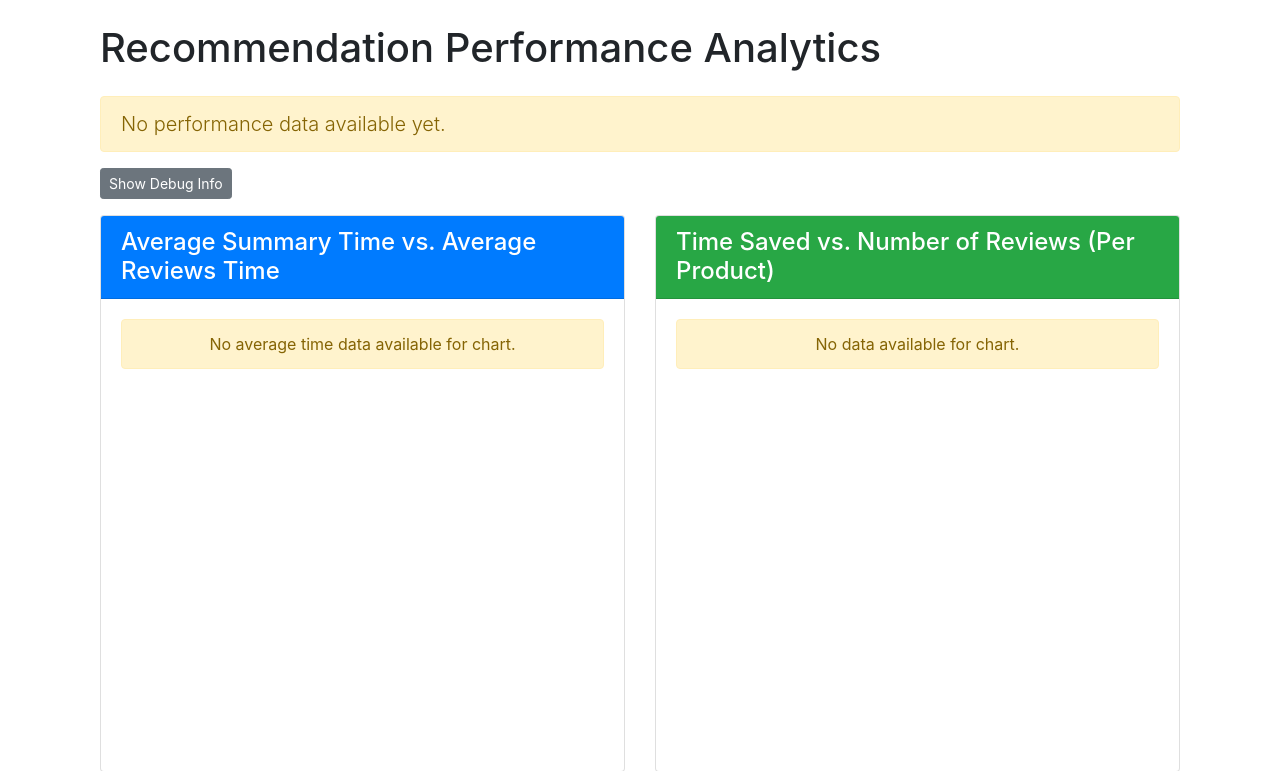
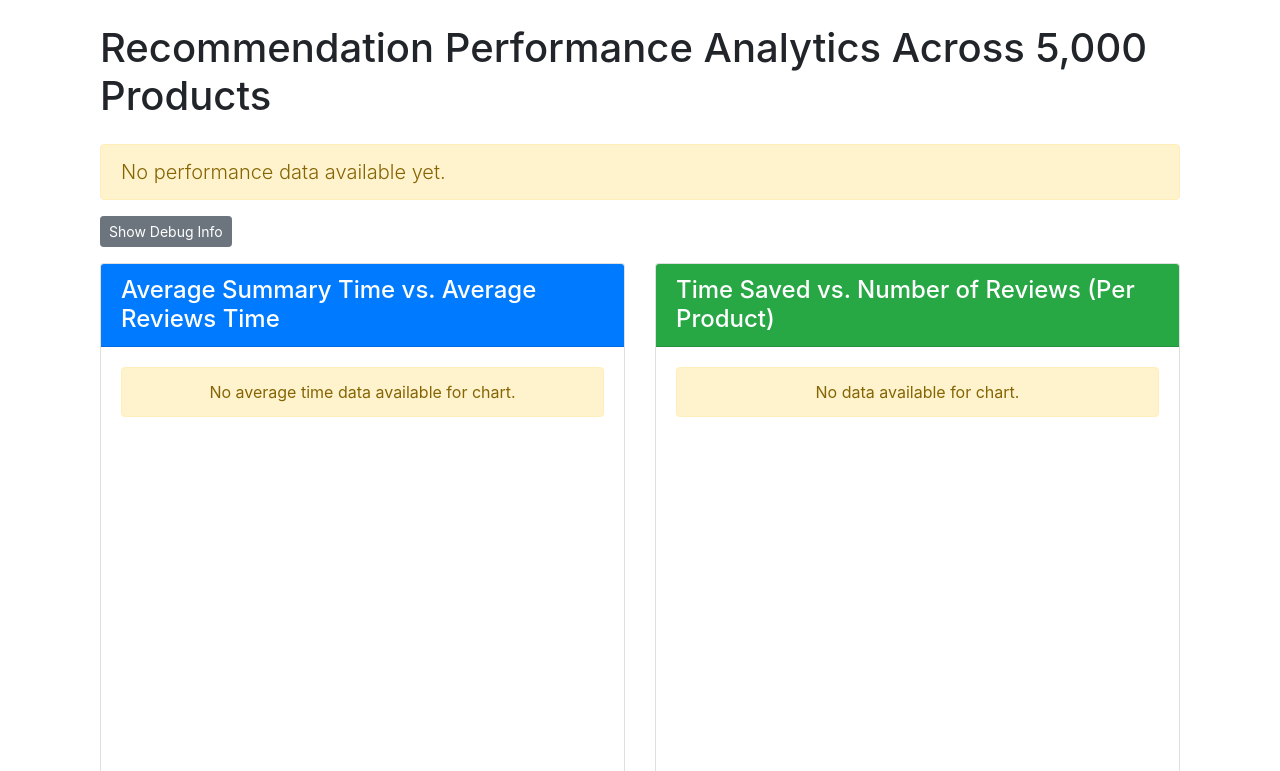
Before and after one commit to GreatRockbits/recommendation-engine-tk, a Django app: page /analytics/ in a window 1280 px wide. Shown: the part 56-827 px from the top of the page. Run offline with Django 5.2, Linux system fonts and the light colour scheme; data that the repository does not hold is empty; some libraries are stand-ins or nearby versions.

Commit message:
Added specificity to recommendation_analytics

```diff
--- a/product_recommender/templates/recommendation_analytics.html
+++ b/product_recommender/templates/recommendation_analytics.html
@@ -24,7 +24,7 @@
 
 {% block content %}
     <div class="container mt-4">
-        <h1 class="mb-4">Recommendation Performance Analytics</h1>
+        <h1 class="mb-4">Recommendation Performance Analytics Across 5,000 Products</h1>
 
         {% if average_time_saved is not None %}
             <div class="alert alert-info">
```
